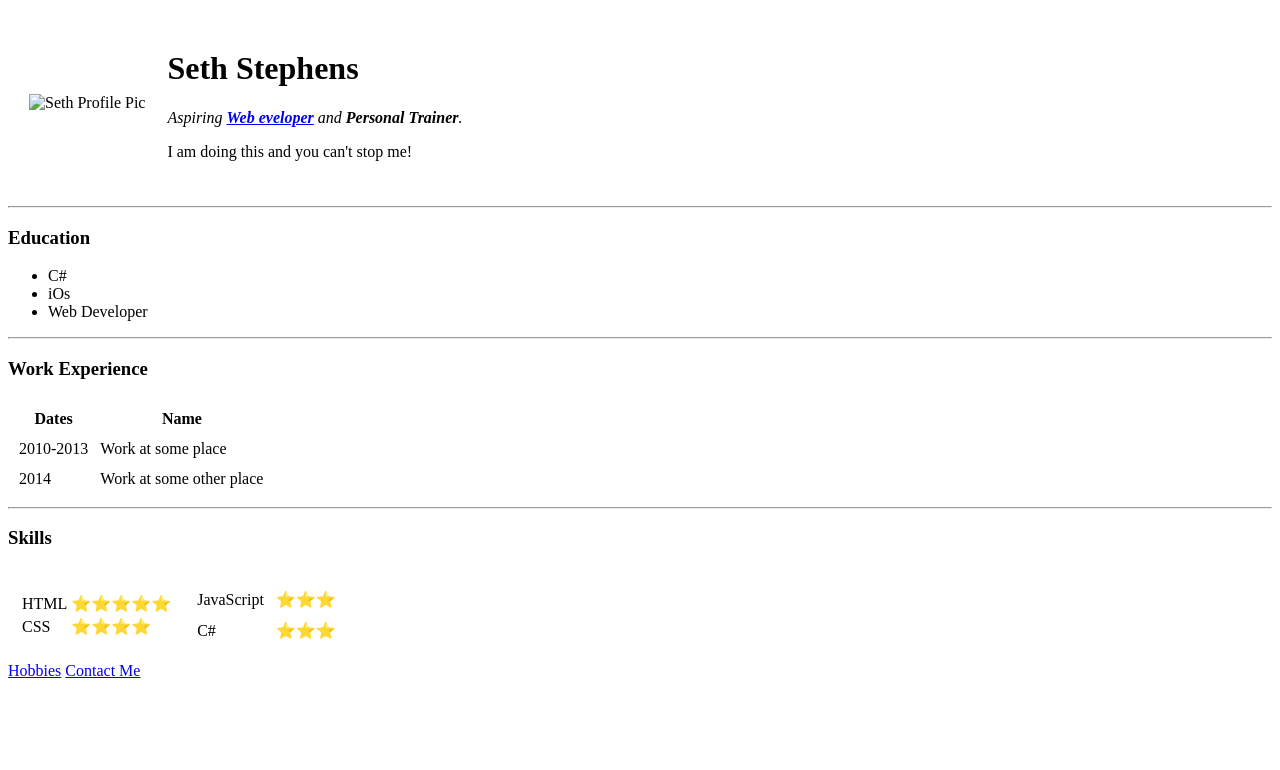
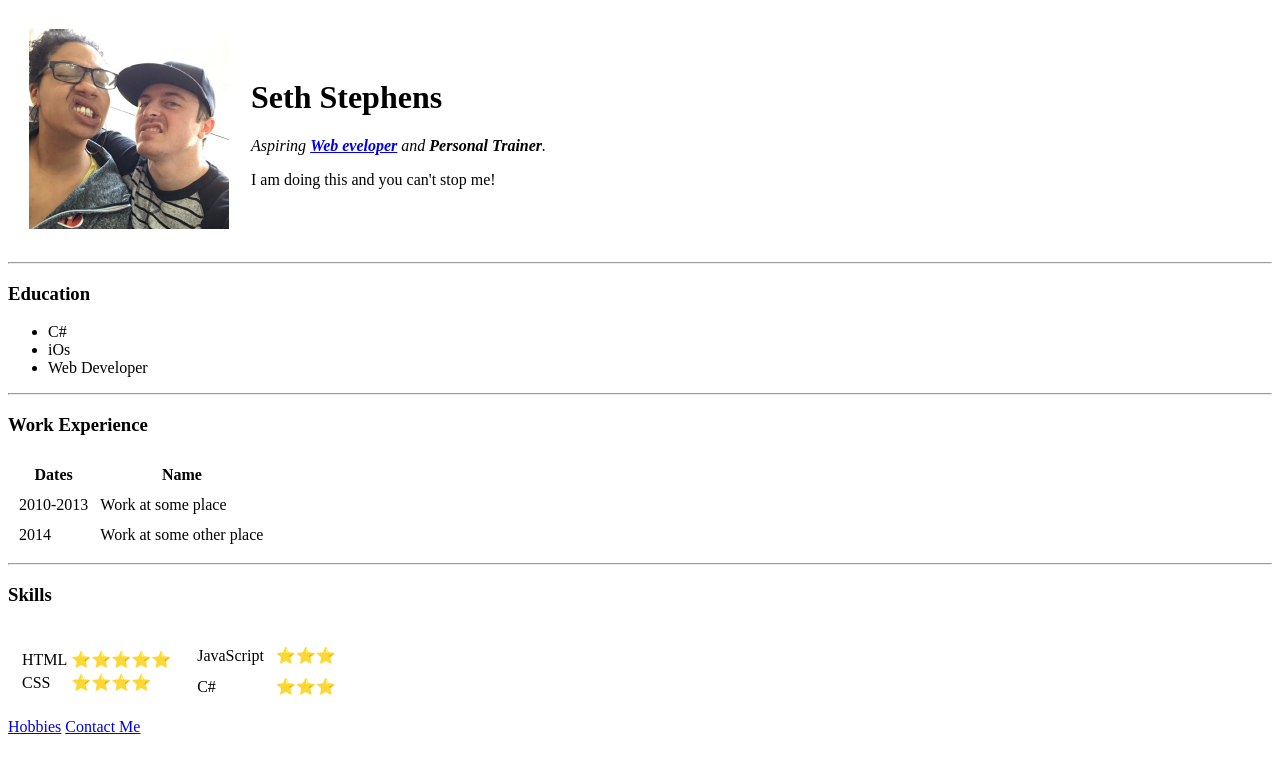
Before and after one commit to SethCodes/cv, a plain HTML site: page index.html in a window 1280 px wide. Drawn offline with Linux system fonts and the light colour scheme.

Commit message:
Add files via upload

```diff
--- a/index.html
+++ b/index.html
@@ -9,7 +9,7 @@
 <body>
   <table cellspacing="20">
     <tr>
-      <td><img height=200px src="seth.jpg" alt="Seth Profile Pic"></td>
+      <td><img height=200px src="images/seth.jpg" alt="Seth Profile Pic"></td>
       <td><h1>Seth Stephens</h1>
         <p><em>Aspiring <strong><a href="https://en.wikipedia.org/wiki/Web_developer">Web eveloper</a></strong> and <strong>Personal Trainer</strong>.</em></p>
         <p>I am doing this and you can't stop me!</p></td>
```
